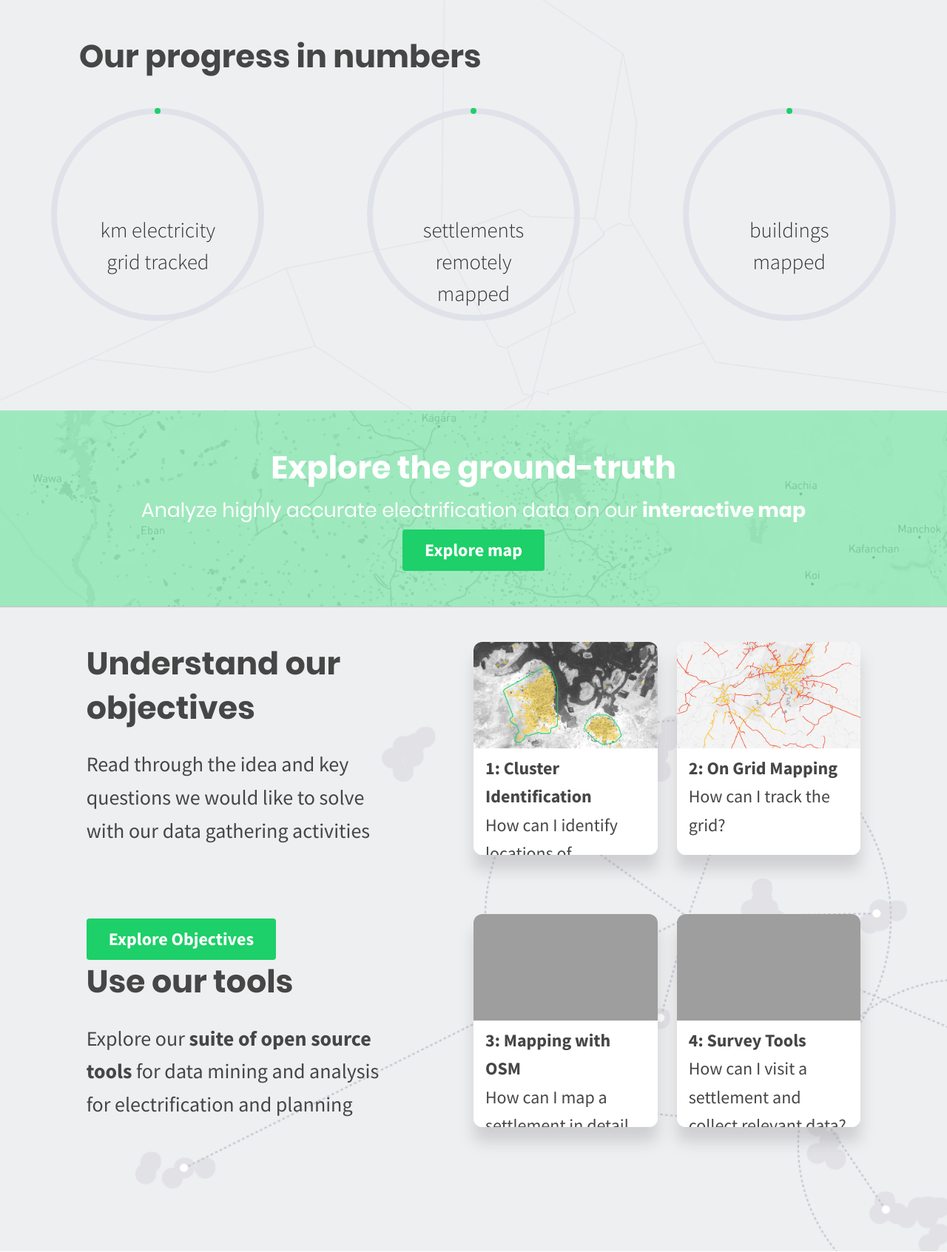
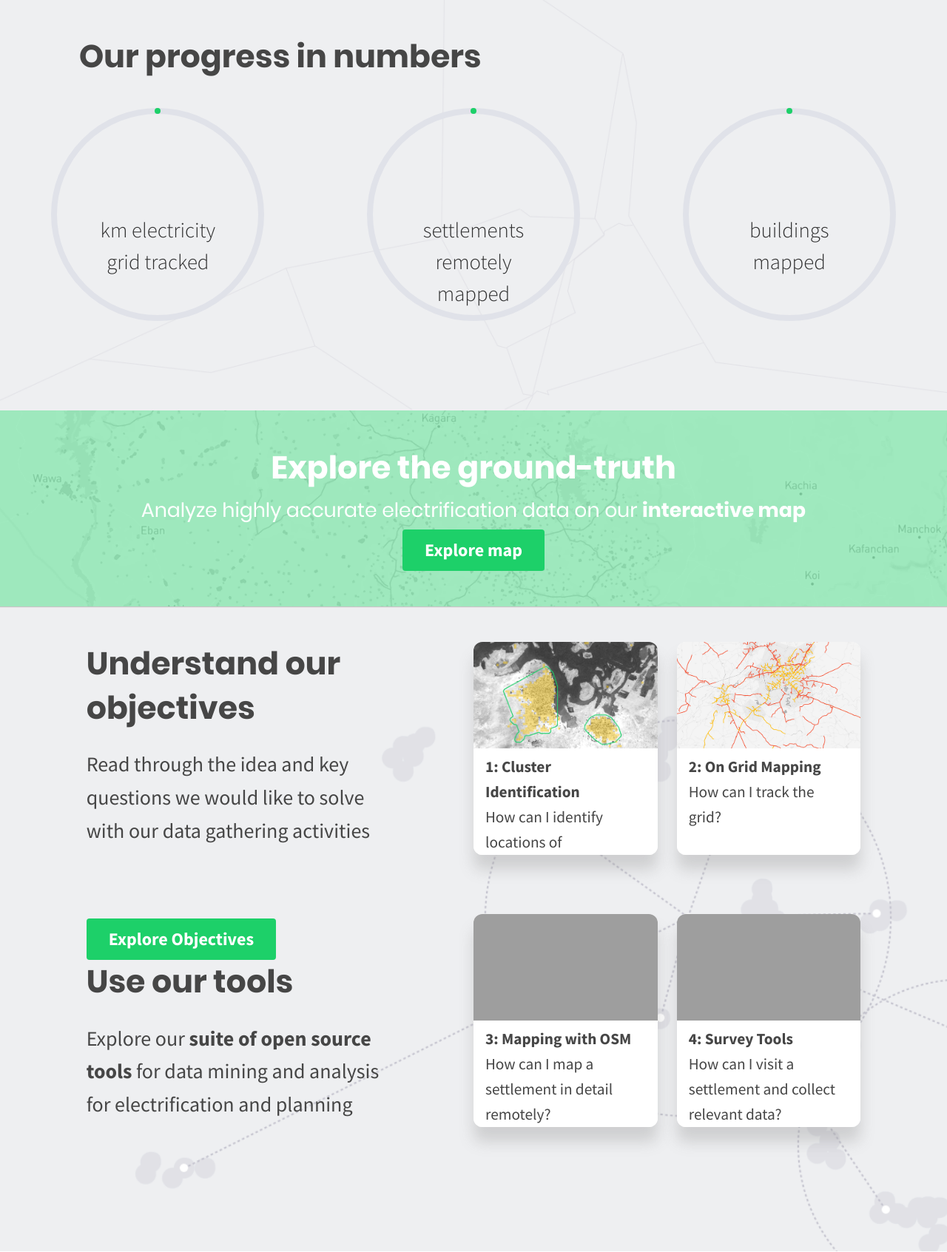
Before and after one commit to rl-institut/NESP2_website, a Flask app: page / in a window 1280 px wide. Shown: the part 2097-3790 px from the top of the page at 74% size. Run offline with Flask 2, Linux system fonts and the light colour scheme; some libraries are stand-ins or nearby versions; grey boxes are pictures that could not be loaded.

Commit message:
reduce card font-size

```diff
--- a/app/static/style.css
+++ b/app/static/style.css
@@ -843,7 +843,7 @@ h4.heading-green {
 
 @media only screen and (min-width: 1040px) {
     .landing-resources-grid-y .card-text p {
-        font-size: 18pt;
+        font-size: 16pt;
     }
 }
 
@@ -891,6 +891,7 @@ h4.heading-green {
     animation: fade 1s linear;
     opacity: 0;
     animation-fill-mode: forwards;
+    font-size: 16pt;
 }
 .selected--objective-card__content li:nth-of-type(2) {
     animation-delay: .5s;
```
